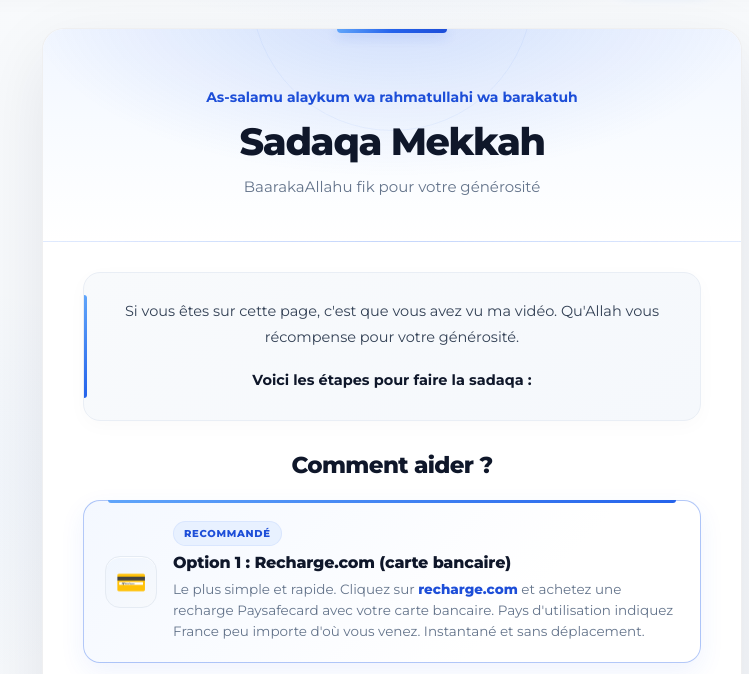
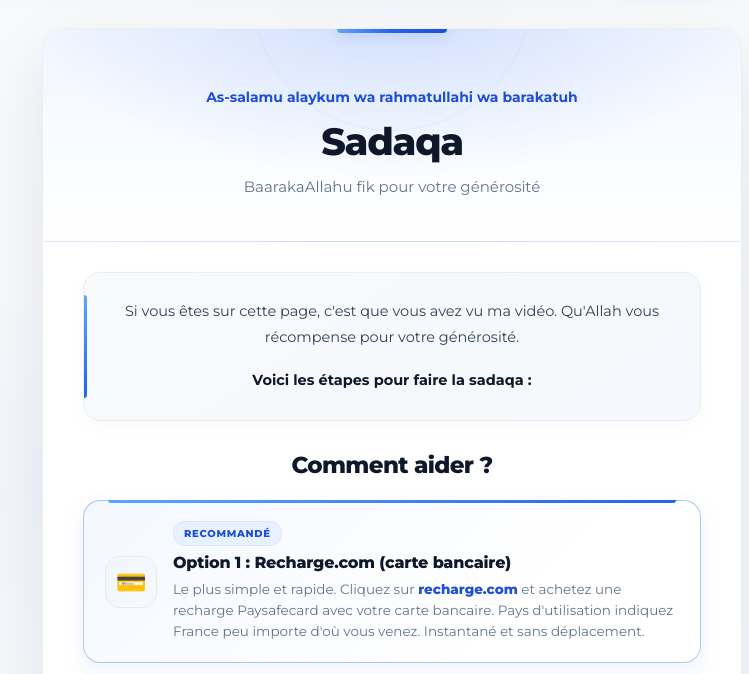
Before and after one commit to vie2cesar/mysadaqa, a website: page public/index.html in a window 1280 px wide. Shown: the part 73-747 px from the top of the page, without its empty margins (248-997 px from the left). Drawn offline with Linux system fonts and the light colour scheme.

Commit message:
Change header title from 'Sadaqa Mekkah' to 'Sadaqa'

```diff
--- a/public/index.html
+++ b/public/index.html
@@ -22,7 +22,7 @@
     <div class="container">
         <header>
             <p class="salam">As-salamu alaykum wa rahmatullahi wa barakatuh</p>
-            <h1>Sadaqa Mekkah</h1>
+            <h1>Sadaqa</h1>
             <p class="subtitle">BaarakaAllahu fik pour votre générosité</p>
         </header>
 
```
